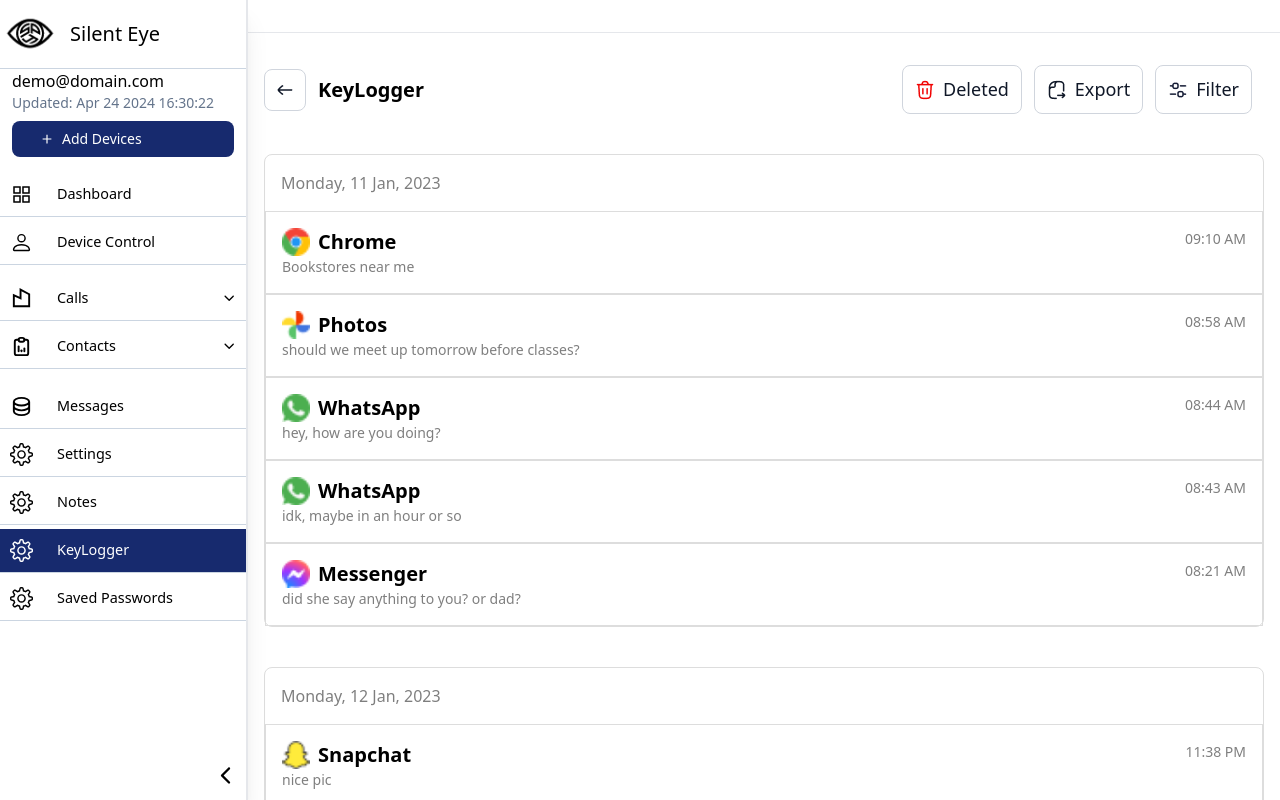
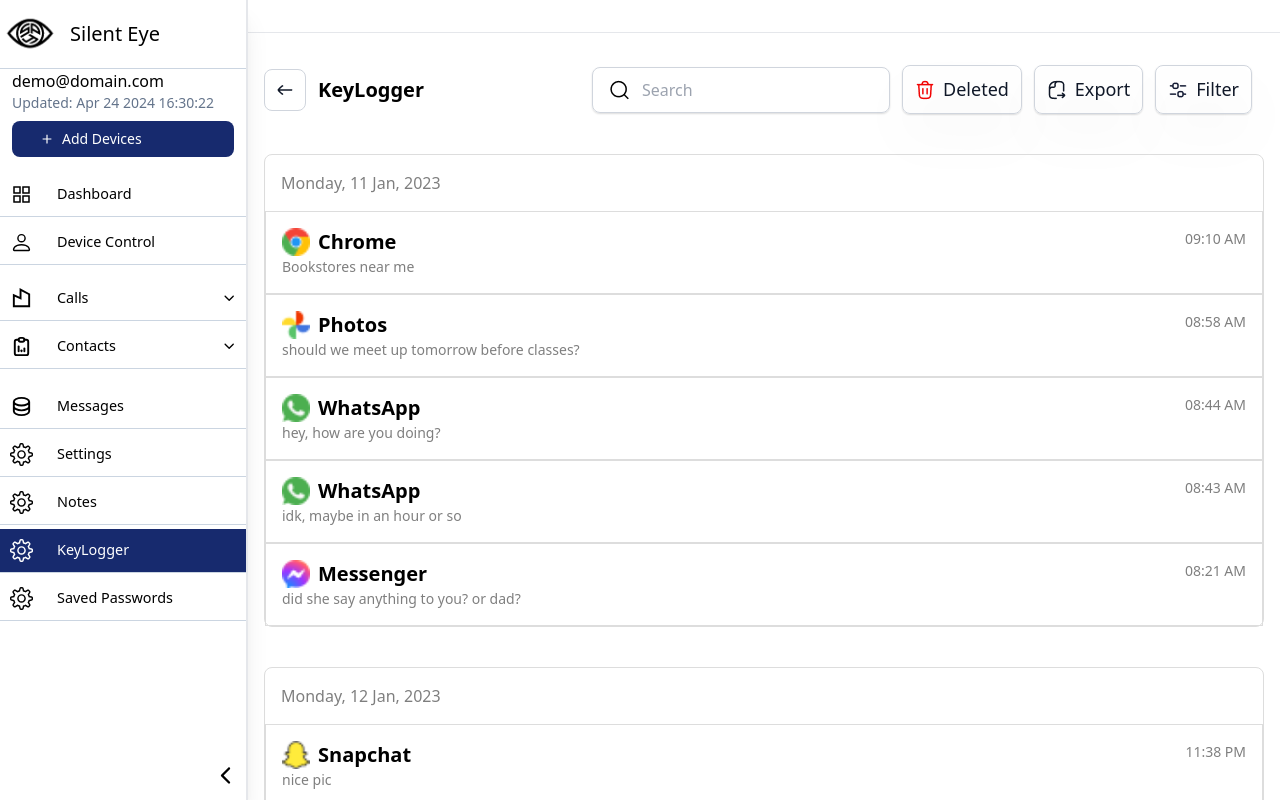
Before and after one commit to dharmesh-cdmi/silenteye, a React (Create React App) app: page /KeyLogger in a window 1280 px wide. Shown: the top 800 px of the page. Built offline with nearby package versions, Linux system fonts and the light colour scheme.

Commit message:
keylogger complete

```diff
--- a/src/Pages/KeyLogger.jsx
+++ b/src/Pages/KeyLogger.jsx
@@ -89,13 +89,14 @@
 ];
 
 function KeyLogger() {
+
   const viewMore = () => {
     //View More Logic Here
+
   };
-
   return (
     <div className="main ps-3 pe-3 pt-4">
-      <KeyLoggerHeader />
+      <KeyLoggerHeader    />
       {keyloggerData.map((keyloggerData, index) => (
         <div key={index} className="my-10">
           <Table>
@@ -113,7 +114,7 @@
       <div className="flex justify-center mb-12">
         <Button
           onClick={viewMore}
-          className="text-[18px] font-medium px-[32px]  py-[10px] text-[#101828] text-center"
+          className="text-[18px]   drop-shadow-3xl  font-medium px-[32px] custom-shadow  py-[10px] text-[#101828] text-center"
         >
           View More
           <img src={More} alt="more" className="ps-2" />
--- a/src/assests/css/App.css
+++ b/src/assests/css/App.css
@@ -27,3 +27,10 @@
      background-color:#FFFFFF;
      ;
   }
+  :focus-visible {
+    outline: none !important;
+}
+
+.custom-shadow {
+  box-shadow: 0px 1px 2px 0px rgba(0, 0, 0, 0.14);
+}
--- a/src/components/KeyLogger/KeyLoggerHeader.jsx
+++ b/src/components/KeyLogger/KeyLoggerHeader.jsx
@@ -5,19 +5,29 @@
 import deleteIcon from "../../assests/images/Header/delete.png";
 import exportIcon from "../../assests/images/Header/Export.png";
 import filterIcon from "../../assests/images/Header/Filter.png";
+import Search from "../Shared/Search";
 
 const KeyLoggerHeader = () => {
   const moveBacks = useMoveBack();
   const deleteKeyLogger = () => {
     //Logic for delete the keylogger here
+
   };
   const exportKeyLogger = () => {
     //Logic for export the keylogger here
+
   };
 
   const filterKeyLooger = () => {
     //Logic for filter the keyLogger here
+
   };
+
+  const handleSearch = () => {
+    //Export Logic here
+
+  };
+
   return (
     <div className="flex md:flex-row flex-col md:justify-between  items-start  md:items-center">
       <div className="item-one flex flex-row items-center ">
@@ -33,13 +43,12 @@
       </div>
       <div className="item-two flex flex-row items-center md:mt-0 mt-4">
         <div className="me-3">
-
-
+          <Search  onClick={handleSearch}   placeholder="Search"/>
         </div>
         <div className="me-3">
           <Button
             onClick={deleteKeyLogger}
-            className="text-[18px] font-medium px-[12px]  py-[10px] text-[#101828] text-center"
+            className="text-[18px] drop-shadow-2xl  font-medium px-[12px] custom-shadow   py-[10px] text-[#101828] text-center"
           >
             <img src={deleteIcon} alt="delete" className="pe-2" />
             Deleted
@@ -48,7 +57,7 @@
         <div className="me-3">
           <Button
             onClick={exportKeyLogger}
-            className="text-[18px] font-medium px-[12px]  py-[10px] text-[#101828] text-center"
+            className="text-[18px] drop-shadow-2xl font-medium px-[12px] custom-shadow   py-[10px] text-[#101828] text-center"
           >
             <img src={exportIcon} alt="export" className="pe-2" />
             Export
@@ -58,7 +67,7 @@
         <div className="me-3">
           <Button
             onClick={filterKeyLooger}
-            className="text-[18px] font-medium px-[12px]  py-[10px] text-[#101828] text-center"
+            className="text-[18px] drop-shadow-2xl font-medium px-[12px] custom-shadow   py-[10px] text-[#101828] text-center"
           >
             <img src={filterIcon} alt="delete" className="pe-2" />
             Filter
--- a/src/components/Shared/Button.jsx
+++ b/src/components/Shared/Button.jsx
@@ -3,7 +3,7 @@
 
 const Button = ({children,className="",onClick,...restProps}) => {
   return (
-    <button  {...restProps}  className={twMerge('border-[#D0D5DD] flex flex-row items-center rounded-[8px] border-[1px]', className)} onClick={onClick} >
+    <button  {...restProps}  className={twMerge('border-[#D0D5DD]  flex flex-row items-center rounded-[8px] border-[1px]', className)} onClick={onClick} >
             {children}
     </button>
   )
--- /dev/null
+++ b/src/components/Shared/Search.jsx
@@ -0,0 +1,21 @@
+import React from "react";
+import { twMerge } from "tailwind-merge";
+import search from "../../assests/images/Header/search.png";
+const Search = ({ className = " ", onClick, placeholder }) => {
+  return (
+    <div className="flex flex-row custom-shadow  rounded-[8px]  py-[10px] px-[16px] items-center  border-[1px] border-[#D0D5DD]  ">
+      <img src={search} className="h-auto max-w-[100%] pe-3"/>
+      <input
+        type="search"
+        onClick={onClick}
+        className={twMerge(
+          "border-[#D0D5DD]  deleteKeyLogger ",
+          className
+        )}
+        placeholder={placeholder}
+      />
+    </div>
+  );
+};
+
+export default Search;
```
